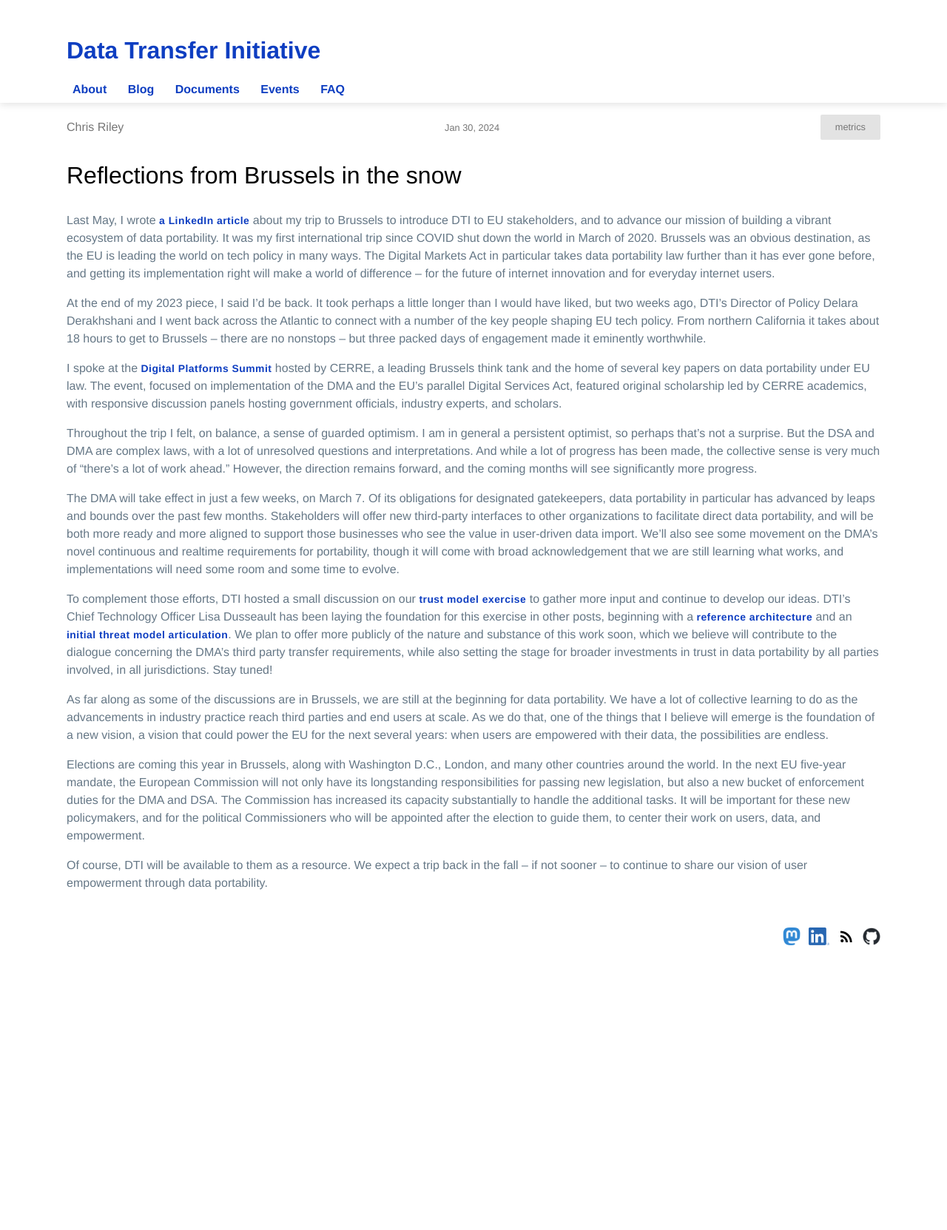
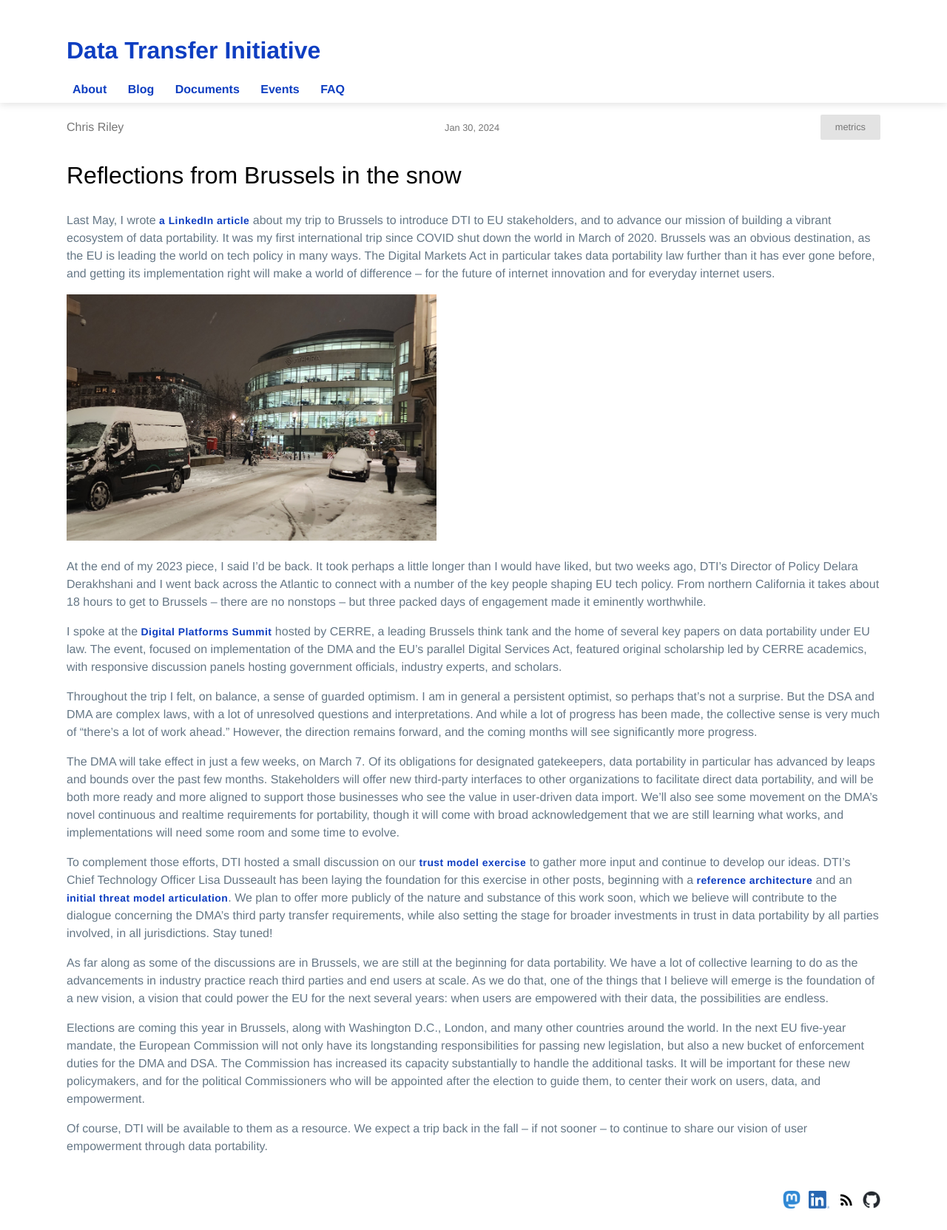
Before and after one commit to dtinit/dtinit.github.io, a Jekyll site: the page built from _posts/2024-01-30-reflections-brussels.md, in a window 1280 px wide. Shown: the whole page at 74% size. Built offline with Jekyll 4.4.1, drawn with Linux system fonts in a browser that asks for light colours; our own code applies the rules of GitHub Pages for plain Markdown files; before the commit the page ends 1307 px from its top, so only the background shows below that.

Commit message:
Add image to latest blog post

```diff
--- a/_posts/2024-01-30-reflections-brussels.md
+++ b/_posts/2024-01-30-reflections-brussels.md
@@ -7,6 +7,9 @@ thumbnail: /images/blog/brussels-snow.jpg
 ---
 
 Last May, I wrote [a LinkedIn article](https://www.linkedin.com/posts/mchrisriley_i-dont-consider-myself-a-road-warrior-activity-7061407026085560320-xQZV/) about my trip to Brussels to introduce DTI to EU stakeholders, and to advance our mission of building a vibrant ecosystem of data portability. It was my first international trip since COVID shut down the world in March of 2020. Brussels was an obvious destination, as the EU is leading the world on tech policy in many ways. The Digital Markets Act in particular takes data portability law further than it has ever gone before, and getting its implementation right will make a world of difference – for the future of internet innovation and for everyday internet users.
+
+<img style='width:500px;' src="/images/blog/brussels-snow.jpg"/>
+
 
 At the end of my 2023 piece, I said I’d be back. It took perhaps a little longer than I would have liked, but two weeks ago, DTI’s Director of Policy Delara Derakhshani and I went back across the Atlantic to connect with a number of the key people shaping EU tech policy. From northern California it takes about 18 hours to get to Brussels – there are no nonstops – but three packed days of engagement made it eminently worthwhile.
 
```
